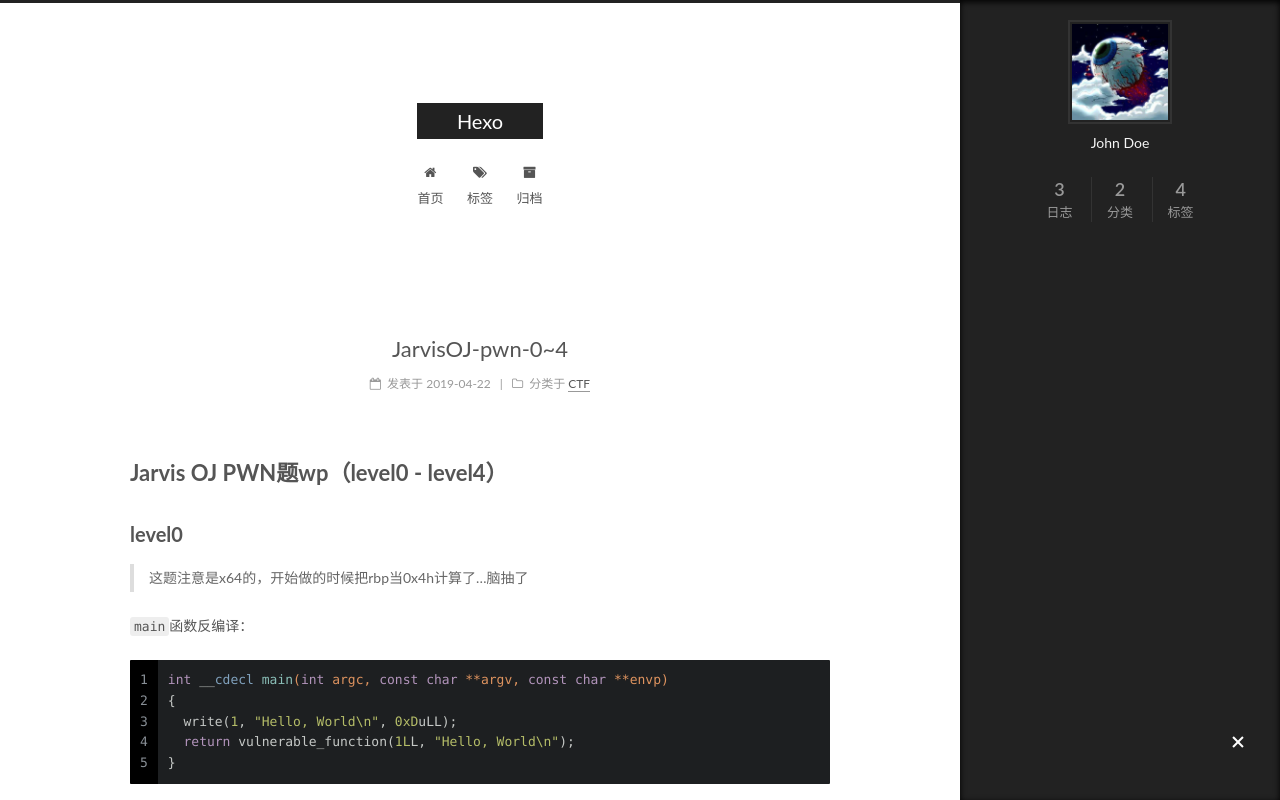
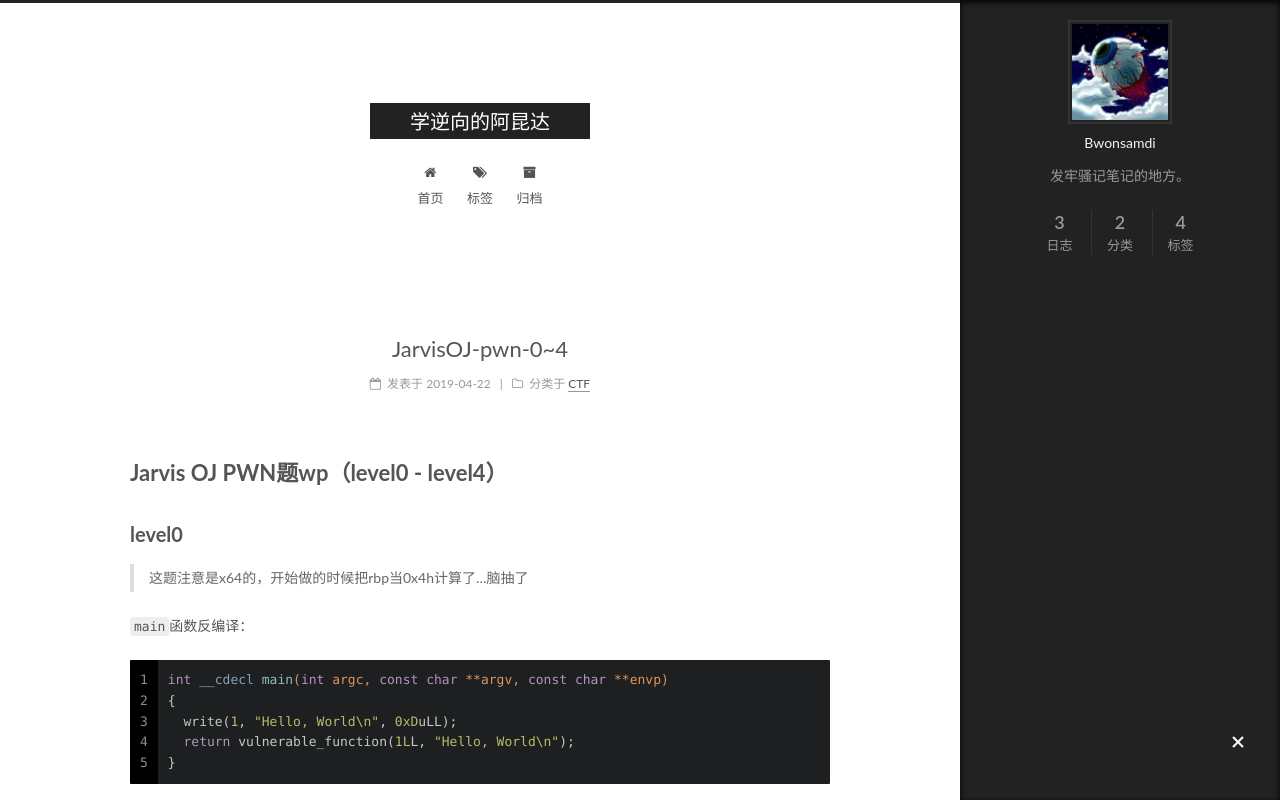
Before and after one commit to Bwonsamdi/bwonsamdi.github.io, a plain HTML site: page index.html in a window 1280 px wide. Both pictures are taken after a click on the element 1238 px from the left and 743 px from the top of the page. Shown: the top 800 px of the page. Drawn offline with Linux system fonts and the light colour scheme; some packages are replaced by stand-ins of ours; a script that the page names is missing.

Commit message:
Site updated: 2019-04-22 14:49:10

```diff
--- a/css/main.css
+++ b/css/main.css
@@ -1822,7 +1822,7 @@
   width: 4px;
   height: 4px;
   border-radius: 50%;
-  background: #ffffad;
+  background: #ff1725;
 }
 .links-of-blogroll {
   font-size: 13px;
--- a/index.html
+++ b/index.html
@@ -79,13 +79,16 @@
 
 
 
+<meta name="description" content="发牢骚记笔记的地方。">
 <meta property="og:type" content="website">
-<meta property="og:title" content="Hexo">
+<meta property="og:title" content="学逆向的阿昆达">
 <meta property="og:url" content="http://yoursite.com/index.html">
-<meta property="og:site_name" content="Hexo">
+<meta property="og:site_name" content="学逆向的阿昆达">
+<meta property="og:description" content="发牢骚记笔记的地方。">
 <meta property="og:locale" content="zh-Hans">
 <meta name="twitter:card" content="summary">
-<meta name="twitter:title" content="Hexo">
+<meta name="twitter:title" content="学逆向的阿昆达">
+<meta name="twitter:description" content="发牢骚记笔记的地方。">
 
 
 
@@ -121,7 +124,7 @@
 
 
 
-  <title>Hexo</title>
+  <title>学逆向的阿昆达</title>
 
 
 
@@ -152,7 +155,7 @@
     <div class="custom-logo-site-title">
       <a href="/" class="brand" rel="start">
         <span class="logo-line-before"><i></i></span>
-        <span class="site-title">Hexo</span>
+        <span class="site-title">学逆向的阿昆达</span>
         <span class="logo-line-after"><i></i></span>
       </a>
     </div>
@@ -242,13 +245,13 @@
     <link itemprop="mainEntityOfPage" href="http://yoursite.com/2019/04/22/JarvisOJ-pwn-0-4/">
 
     <span hidden itemprop="author" itemscope itemtype="http://schema.org/Person">
-      <meta itemprop="name" content="John Doe">
+      <meta itemprop="name" content="Bwonsamdi">
       <meta itemprop="description" content>
       <meta itemprop="image" content="/images/avatar.jpg">
     </span>
 
     <span hidden itemprop="publisher" itemscope itemtype="http://schema.org/Organization">
-      <meta itemprop="name" content="Hexo">
+      <meta itemprop="name" content="学逆向的阿昆达">
     </span>
 
 
@@ -412,13 +415,13 @@
     <link itemprop="mainEntityOfPage" href="http://yoursite.com/2019/04/22/TEST-BLOG/">
 
     <span hidden itemprop="author" itemscope itemtype="http://schema.org/Person">
-      <meta itemprop="name" content="John Doe">
+      <meta itemprop="name" content="Bwonsamdi">
       <meta itemprop="description" content>
       <meta itemprop="image" content="/images/avatar.jpg">
     </span>
 
     <span hidden itemprop="publisher" itemscope itemtype="http://schema.org/Organization">
-      <meta itemprop="name" content="Hexo">
+      <meta itemprop="name" content="学逆向的阿昆达">
     </span>
 
 
@@ -553,13 +556,13 @@
     <link itemprop="mainEntityOfPage" href="http://yoursite.com/2019/04/22/hello-world/">
 
     <span hidden itemprop="author" itemscope itemtype="http://schema.org/Person">
-      <meta itemprop="name" content="John Doe">
+      <meta itemprop="name" content="Bwonsamdi">
       <meta itemprop="description" content>
       <meta itemprop="image" content="/images/avatar.jpg">
     </span>
 
     <span hidden itemprop="publisher" itemscope itemtype="http://schema.org/Organization">
-      <meta itemprop="name" content="Hexo">
+      <meta itemprop="name" content="学逆向的阿昆达">
     </span>
 
 
@@ -700,10 +703,10 @@
         <div class="site-overview">
           <div class="site-author motion-element" itemprop="author" itemscope itemtype="http://schema.org/Person">
 
-              <img class="site-author-image" itemprop="image" src="/images/avatar.jpg" alt="John Doe">
+              <img class="site-author-image" itemprop="image" src="/images/avatar.jpg" alt="Bwonsamdi">
 
-              <p class="site-author-name" itemprop="name">John Doe</p>
-              <p class="site-description motion-element" itemprop="description"></p>
+              <p class="site-author-name" itemprop="name">Bwonsamdi</p>
+              <p class="site-description motion-element" itemprop="description">发牢骚记笔记的地方。</p>
           </div>
 
           <nav class="site-state motion-element">
@@ -777,7 +780,7 @@
   <span class="with-love">
     <i class="fa fa-user"></i>
   </span>
-  <span class="author" itemprop="copyrightHolder">John Doe</span>
+  <span class="author" itemprop="copyrightHolder">Bwonsamdi</span>
 
 
 </div>
```
Also changed, not shown: 2019/04/22/JarvisOJ-pwn-0-4/index.html (+9 -9 lines), 2019/04/22/TEST-BLOG/index.html (+9 -9 lines), 2019/04/22/hello-world/index.html (+9 -9 lines), about/index.html (+7 -7 lines), archives/2019/04/index.html (+12 -9 lines), archives/2019/index.html (+12 -9 lines), archives/index.html (+12 -9 lines), categories/CTF/index.html (+12 -9 lines), categories/blog-test/index.html (+12 -9 lines), tags/ctf/index.html (+12 -9 lines), tags/index.html (+10 -7 lines), tags/pwn/index.html (+12 -9 lines), tags/test/index.html (+12 -9 lines), tags/入门/index.html (+12 -9 lines).
